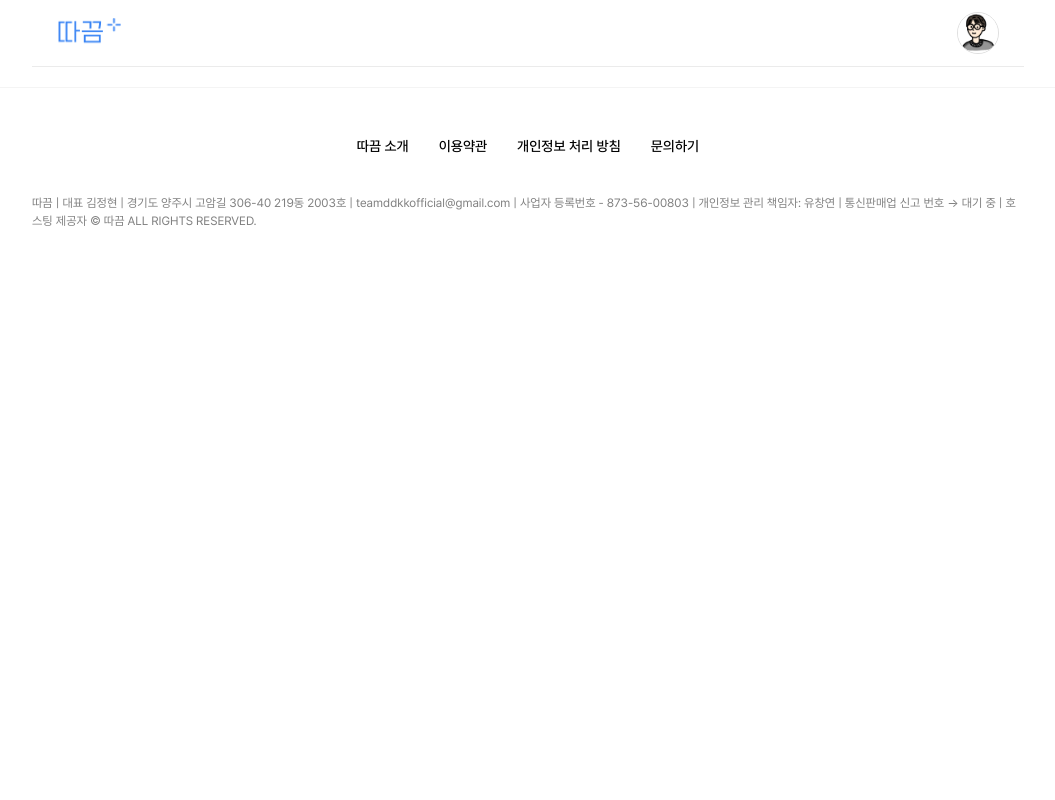
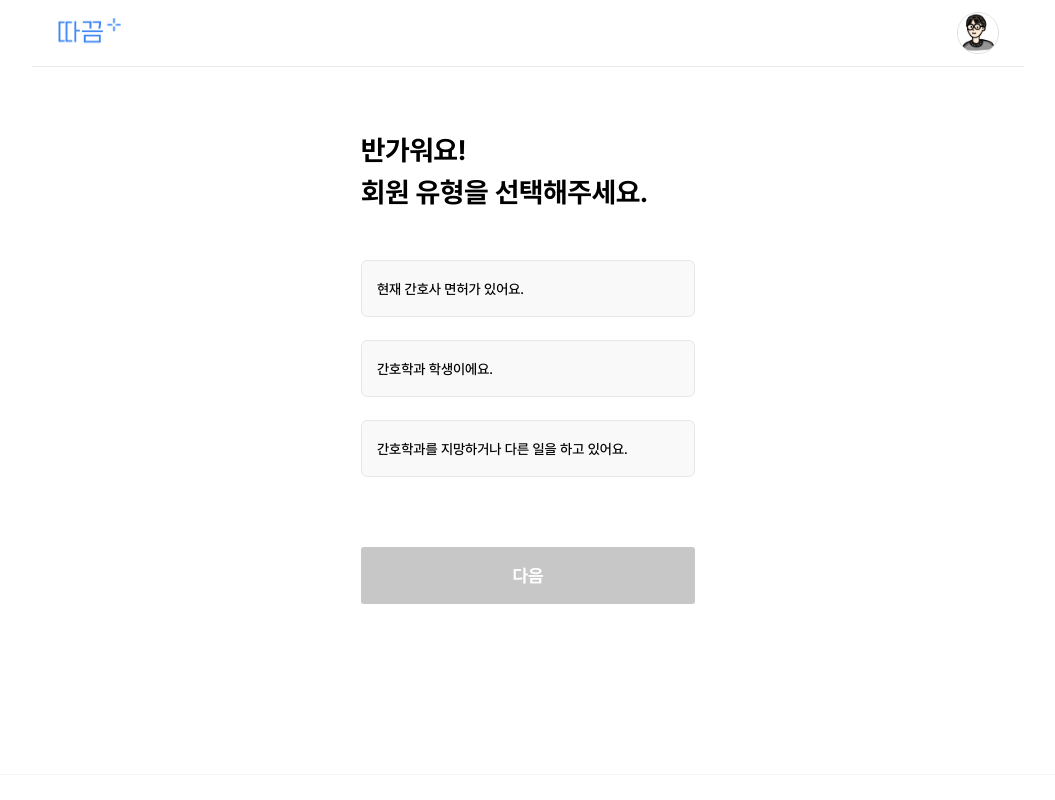
Before and after one commit to DDA-KKM/DDAKKM-REACT, a React (Create React App) app: page /signup in a window 1280 px wide. Shown: the top 800 px of the page, without its empty margins (112-1167 px from the left). Built offline with nearby package versions, Linux system fonts and the light colour scheme.

Commit message:
feat: 회원가입 1번 페이지

```diff
--- a/src/App.tsx
+++ b/src/App.tsx
@@ -4,6 +4,7 @@ import "./App.css";
 import Header from "components/header";
 import Footer from "components/footer";
 import SignIn from "pages/Login/SignIn";
+import SignUp from "pages/Login/SignUp";
 
 
 function App() {
@@ -14,6 +15,7 @@ function App() {
         <Routes>
           <Route path="/" element={<MainPage />} />
           <Route path="/signin" element={<SignIn />} />
+          <Route path="/signup" element={<SignUp />} />
         </Routes>
       </BrowserRouter>
       <Footer />
--- a/src/pages/Login/SignIn/SignIn.style.ts
+++ b/src/pages/Login/SignIn/SignIn.style.ts
@@ -61,8 +61,8 @@ export const Login = styled.button`
   border-radius: 3px;
   border: none;
   display: flex;
+  align-items: center;
   justify-content: center;
-  align-items: center;
   margin-bottom: 100px;
   cursor: pointer;
   span {
@@ -71,3 +71,63 @@ export const Login = styled.button`
     line-height: 74px;
   }
 `
+
+export const SignUp1 = styled.div`
+  width: 100%;
+  max-width: 992px;
+  display: flex;
+  flex-direction: column;
+  align-items: center;
+  padding: 63px 20px 150px 20px;
+`
+
+export const Heading1 = styled.div`
+  width: 334px;
+  font-weight: 700;
+  font-size: 28px;
+  line-height: 42px;
+  text-align: left;
+`
+
+export const UserTypeWrapper = styled.div`
+  margin-top: 46px;
+  display: flex;
+  flex-direction: column;
+  gap: 23px;
+  margin-bottom: 70px;
+`
+
+export const UserType = styled.button<{ isClicked: boolean }>`
+  width: 334px;
+  height: 57px;
+  background: ${({ isClicked }) => (isClicked ? ' #E6F0FF;' : '#F9F9F9;')};
+  border: ${({ isClicked }) => (isClicked ? '1px solid #3984F4;' : '1px solid #E7E7E7;')};
+  border-radius: 6px;
+  display: flex;
+  align-items: center;
+  text-align: left;
+  padding-left: 15px;
+
+  span {
+    font-weight: 500;
+    font-size: 14px;
+    line-height: 70px;
+  }
+`
+
+export const NextButton = styled.button<{ isClicked: boolean }>`
+  width: 334px;
+  height: 57px;
+  background: ${({ isClicked }) => (isClicked ? ' #3984F4;' : '#C7C7C7;')};
+  border-radius: 3px;
+  display: flex;
+  align-items: center;
+  justify-content: center;
+  border: none;
+
+  span {
+    font-weight: 700;
+    font-size: 18px;
+    color: #FFFFFF;
+  }
+`
--- /dev/null
+++ b/src/pages/Login/SignUp/SignUpType.tsx
@@ -0,0 +1,55 @@
+import { useState } from 'react'
+import * as S from '../SignIn/SignIn.style'
+
+const TYPE = ['현재 간호사 면허가 있어요.','간호학과 학생이에요.','간호학과를 지망하거나 다른 일을 하고 있어요.']
+
+interface Props {
+  userType: string;
+  setUserType: React.Dispatch<React.SetStateAction<string>>
+  nextPage: () => void
+}
+
+function SignUpType({userType, setUserType, nextPage} : Props) {
+
+  const [isValid, setIsValid] = useState<boolean>(false)
+
+  const handleUserTypeClick = (job: string) => {
+    if (userType === job) {
+      setUserType('')
+      setIsValid(false)
+    } else {
+      setUserType(job)
+      setIsValid(true)
+    }
+  }
+
+  return(
+    <S.Container>
+      <S.SignUp1>
+        <S.Heading1>
+          반가워요! <br />
+          회원 유형을 선택해주세요.
+        </S.Heading1>
+        <S.UserTypeWrapper>
+          {TYPE.map((job, idx) => (
+            <S.UserType key={idx} isClicked={userType === job}
+              onClick={()=>{
+                handleUserTypeClick(job)
+            }}>
+              <span>{job}</span>
+            </S.UserType>
+          ))}
+        </S.UserTypeWrapper>
+        <S.NextButton
+          isClicked={isValid}
+          disabled={!isValid}
+          onClick={nextPage}
+        >
+          <span>다음</span>
+        </S.NextButton>
+      </S.SignUp1>
+    </S.Container>
+  )
+}
+
+export default SignUpType
--- /dev/null
+++ b/src/pages/Login/SignUp/index.tsx
@@ -0,0 +1,24 @@
+import { useState } from "react"
+import SignUpType from "./SignUpType"
+
+function SignUp() {
+
+  const [page, setPage] = useState<number>(0)
+  const [userType, setUserType] = useState<string>('')
+  const nextPage = () => {
+    setPage(page + 1)
+  }
+
+  return (
+    <>
+      {page === 0 &&
+        <SignUpType
+          userType={userType}
+          setUserType={setUserType}
+          nextPage={nextPage}
+        />}
+    </>
+  )
+}
+
+export default SignUp
```
Also changed, not shown: src/pages/Login/SignUp/SignUp.style.ts (added, +17 -0 lines).
